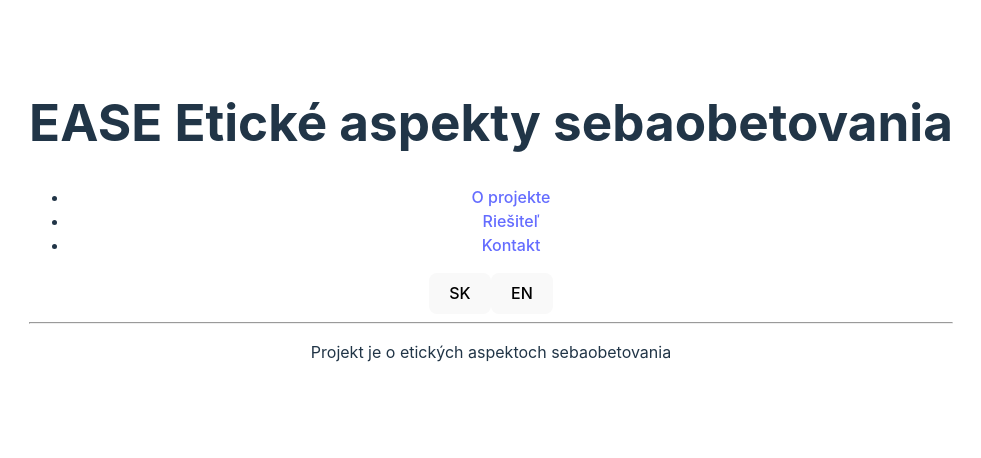
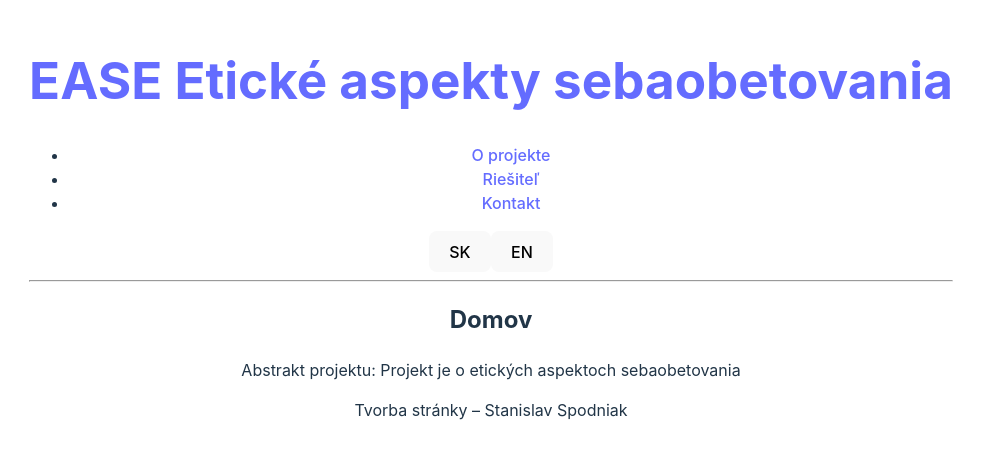
Before and after one commit to StanoSpodniak/selfsacrifice, a React (Vite) app: page / in a window 1280 px wide. Shown: the part 180-638 px from the top of the page, without its empty margins (149-1130 px from the left). Built offline with nearby package versions, Linux system fonts and the light colour scheme.

Commit message:
implemented navigation

```diff
--- a/package.json
+++ b/package.json
@@ -14,7 +14,8 @@
     "i18next": "^23.12.1",
     "react": "^18.3.1",
     "react-dom": "^18.3.1",
-    "react-i18next": "^14.1.3"
+    "react-i18next": "^14.1.3",
+    "react-router-dom": "^6.25.0"
   },
   "devDependencies": {
     "@types/react": "^18.3.3",
--- /dev/null
+++ b/src/AboutProjectPage.tsx
@@ -0,0 +1,17 @@
+import Footer from "./components/Footer";
+import Header from "./components/Header"
+import { useTranslation } from 'react-i18next';
+
+const AboutProjectPage = () => {
+    const { t } = useTranslation();
+
+    return (
+        <>
+            <Header />
+            <h2>{t('aboutPageTitle')}</h2>
+            <Footer />
+        </>
+    )
+}
+
+export default AboutProjectPage
--- a/src/App.tsx
+++ b/src/App.tsx
@@ -1,15 +1,21 @@
 import './App.css';
 import Header from './components/Header';
 import AboutProject from './components/AboutProject';
+import { useTranslation } from 'react-i18next';
+import Footer from './components/Footer';
 
 //Router tutorial: https://www.youtube.com/watch?v=oTIJunBa6MA
 
 function App() {
 
+  const { t } = useTranslation();
+
   return (
     <>
       <Header />
+      <h2>{t('homePageTitle')}</h2>
       <AboutProject />
+      <Footer />
     </>
   )
 }
--- /dev/null
+++ b/src/ContactPage.tsx
@@ -0,0 +1,17 @@
+import { useTranslation } from 'react-i18next';
+import Header from './components/Header';
+import Footer from './components/Footer';
+
+const ContactPage = () => {
+    const { t } = useTranslation();
+
+    return (
+        <>
+            <Header />
+            <h2>{t('contactPageTitle')}</h2>
+            <Footer />
+        </>
+    )
+}
+
+export default ContactPage
--- /dev/null
+++ b/src/ResearcherPage.tsx
@@ -0,0 +1,17 @@
+import { useTranslation } from 'react-i18next';
+import Header from './components/Header';
+import Footer from './components/Footer';
+
+const ResearcherPage = () => {
+    const { t } = useTranslation();
+
+    return (
+        <>
+            <Header />
+            <h2>{t('researcherPageTitle')}</h2>
+            <Footer />
+        </>
+    )
+}
+
+export default ResearcherPage
--- a/src/components/AboutProject.tsx
+++ b/src/components/AboutProject.tsx
@@ -1,5 +1,5 @@
 import { useTranslation } from 'react-i18next';
-
+//Asi zrusit tento komponent alebo z toho urobit abstrakt komponent
 
 const AboutProject = () => {
   const { t } = useTranslation();
--- /dev/null
+++ b/src/components/Footer.tsx
@@ -0,0 +1,8 @@
+
+const Footer = () => {
+  return (
+    <div>Tvorba stránky – Stanislav Spodniak</div>
+  )
+}
+
+export default Footer
--- a/src/components/Header.tsx
+++ b/src/components/Header.tsx
@@ -1,21 +1,25 @@
+import { useState } from 'react';
 import { useTranslation } from 'react-i18next';
 
 const Header = () => {
-    const { t, i18n } = useTranslation();
+  const [language, setLanguage] = useState("sk");
+  const { t, i18n } = useTranslation();
 
-    const changeLanguage = (lng: string) => {
-      i18n.changeLanguage(lng);
-    };
+  const changeLanguage = (lng: string) => {
+    i18n.changeLanguage(lng);
+    localStorage.setItem('i18nextLng', lng);
+    setLanguage(lng);
+  };
 
-    return (
+  return (
     <>
         <header className="App-header">
-            <h1>EASE {t('mainTitle')}</h1>
+            <a href={language === "en" ? "/en/" : "/"}><h1>EASE {t('mainTitle')}</h1></a>
             <nav>
               <ul>
-                  <li><a href="">{t('navAboutProject')}</a></li>
-                  <li><a href="#">{t('navResearcher')}</a></li>
-                  <li><a href="#">{t('navContact')}</a></li>
+                  <li><a href={language === "en" ? "/en/about-project" : "/o-projekte"}>{t('navAboutProject')}</a></li>
+                  <li><a href={language === "en" ? "/en/researcher" : "/riesitel"}>{t('navResearcher')}</a></li>
+                  <li><a href={language === "en" ? "/en/contact" : "/kontakt"}>{t('navContact')}</a></li>
               </ul>
             </nav>
             <button onClick={() => changeLanguage('sk')}>SK</button>
@@ -23,7 +27,6 @@ const Header = () => {
         </header>
         <hr></hr>
     </>
-
   )
 }
 
--- a/src/i18n.ts
+++ b/src/i18n.ts
@@ -1,29 +1,41 @@
 import i18n from "i18next";
 import { initReactI18next } from "react-i18next";
 
-i18n.use(initReactI18next).init({
-  resources: {
+const resources = {
   sk: {
     translation: {
       mainTitle: "Etické aspekty sebaobetovania",
-        aboutProject: "Projekt je o etických aspektoch sebaobetovania",
       navAboutProject: "O projekte",
       navResearcher: "Riešiteľ",
       navContact: "Kontakt",
+      homePageTitle: "Domov",
+      aboutPageTitle: "O projekte",
+      researcherPageTitle: "Riešiteľ",
+      contactPageTitle: "Kontakt",
+      aboutProject:
+        "Abstrakt projektu: Projekt je o etických aspektoch sebaobetovania",
     },
   },
   en: {
     translation: {
       mainTitle: "Ethical aspects of selfsacrifice",
-        aboutProject: "Project is about ethical aspects of selfsacrifice",
       navAboutProject: "About project",
       navResearcher: "Researcher",
       navContact: "Contact",
+      homePageTitle: "Home page",
+      aboutPageTitle: "About project",
+      researcherPageTitle: "Researcher",
+      contactPageTitle: "Contact",
+      aboutProject:
+        "Project abstract: Project is about ethical aspects of selfsacrifice",
     },
   },
-  },
-  lng: "sk", // default language
-  fallbackLng: "sk",
+};
+
+i18n.use(initReactI18next).init({
+  resources,
+  lng: localStorage.getItem("i18nextLng") || "sk", // Default language
+  keySeparator: false,
   interpolation: {
     escapeValue: false,
   },
--- a/src/main.tsx
+++ b/src/main.tsx
@@ -1,11 +1,50 @@
 import React from 'react'
 import ReactDOM from 'react-dom/client'
 import App from './App.tsx'
+import AboutProjectPage from './AboutProjectPage.tsx'
+import ResearcherPage from './ResearcherPage.tsx'
+import ContactPage from './ContactPage.tsx'
 import './index.css'
 import './i18n'
+import { createBrowserRouter, RouterProvider } from 'react-router-dom';
+
+const router = createBrowserRouter([
+  {
+    path: '/',
+    element: <App />,
+  },
+  {
+    path: 'en',
+    element: <App />,
+  },
+  {
+    path: 'o-projekte',
+    element: <AboutProjectPage />,
+  },
+  {
+    path: 'en/about-project',
+    element: <AboutProjectPage />,
+  },
+  {
+    path: 'riesitel',
+    element: <ResearcherPage />,
+  },
+  {
+    path: 'en/researcher',
+    element: <ResearcherPage />,
+  },
+  {
+    path: 'kontakt',
+    element: <ContactPage />,
+  },
+  {
+    path: 'en/contact',
+    element: <ContactPage />,
+  }
+]);
 
 ReactDOM.createRoot(document.getElementById('root')!).render(
   <React.StrictMode>
-    <App />
+    <RouterProvider router={router} />
   </React.StrictMode>,
 )
```
Also changed, not shown: 1 other file (tests, documents, lock files or other folders). Lines whose indentation alone changed are shown as unchanged.
